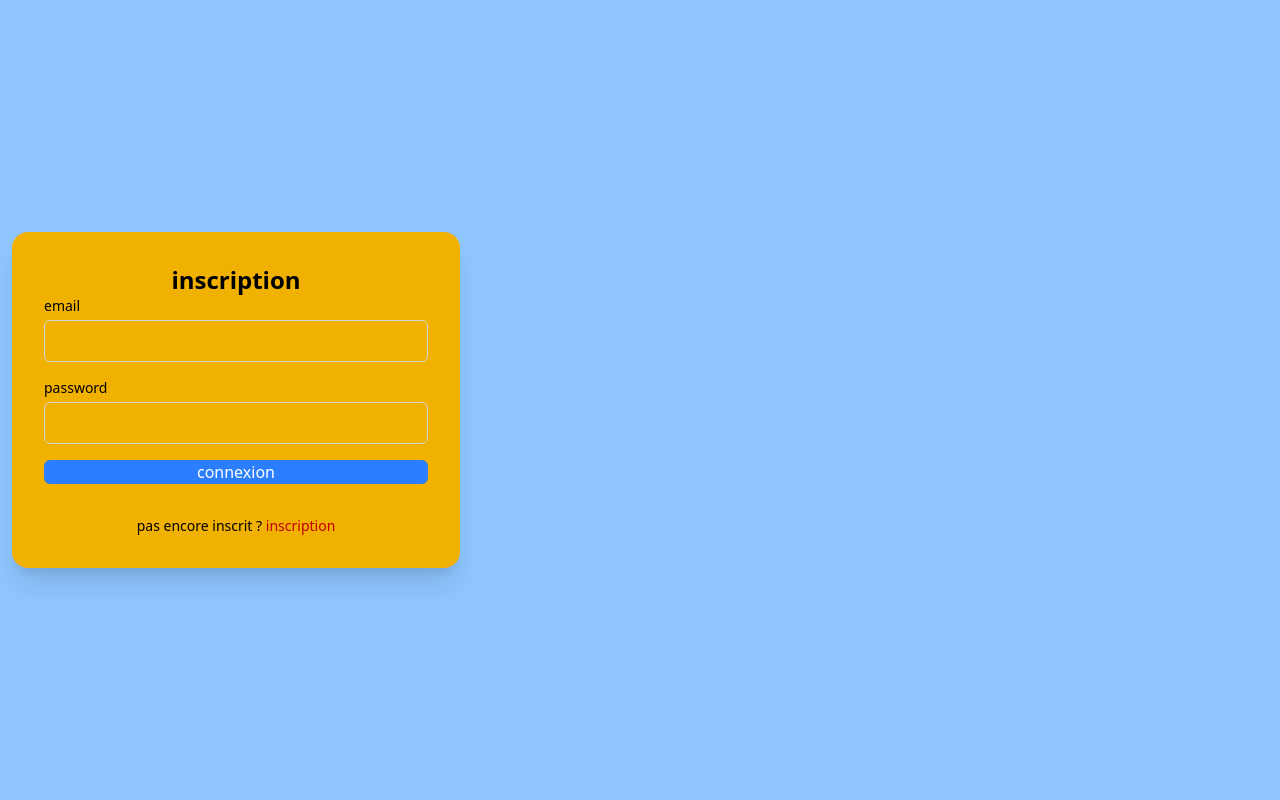
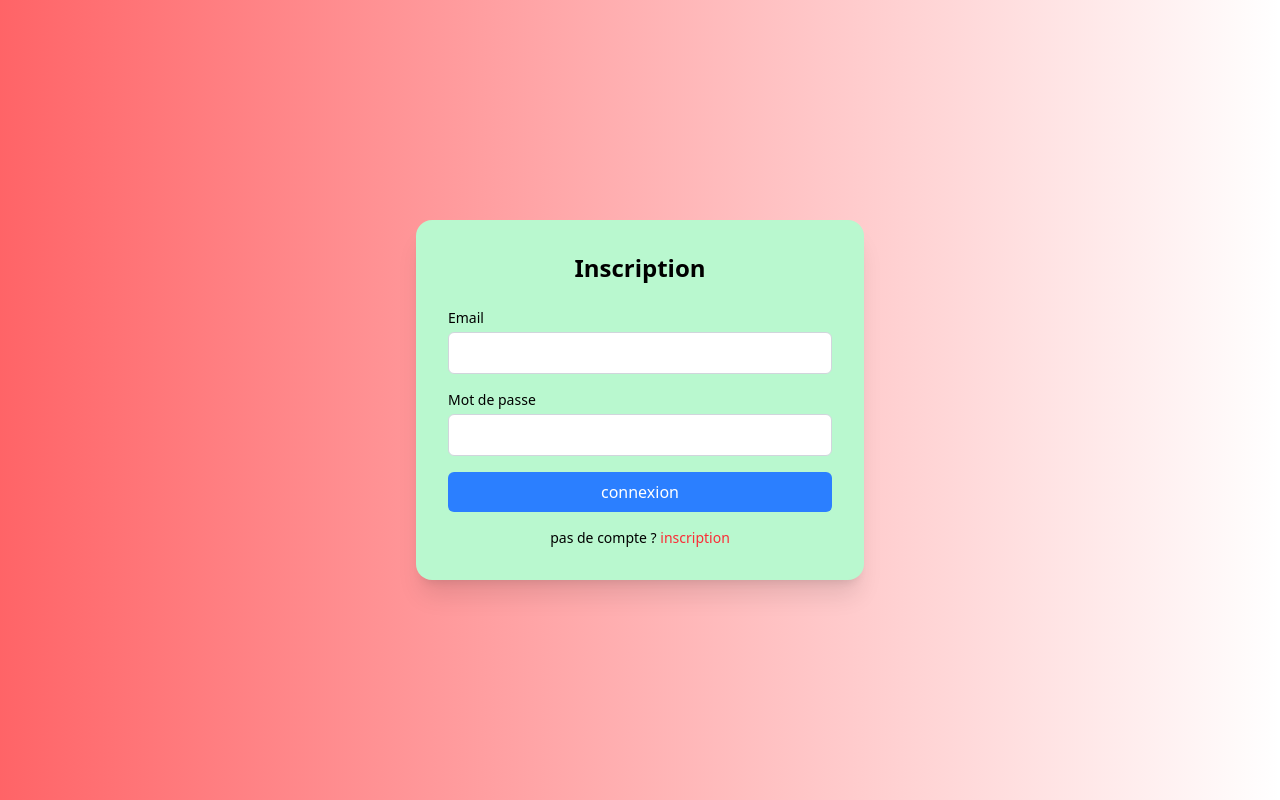
Before and after one commit to yannokocy/blog-2, a Next.js app: page /auth/login in a window 1280 px wide. Built offline with nearby package versions, Linux system fonts and the light colour scheme.

Commit message:
second commit

```diff
--- a/src/app/auth/login/page.tsx
+++ b/src/app/auth/login/page.tsx
@@ -1,35 +1,54 @@
+
 import Link from "next/link";
 
-export default function LoginPage() {
+export default function SignupPage() {
   return (
-        <>
-        <div className="min-h-screen flex items-center justify-content-center bg-blue-300 px-3 ">
-        <div className="bg-yellow-500 p-8 rounded-2xl shadow-xl w-full max-w-md">
-            <h2 className="text-2xl font-bold text-center md-6">inscription</h2>
+    <div className="min-h-screen flex items-center justify-center bg-gradient-to-r from-red-400 px-3">
+      <div className="bg-green-200 p-8 rounded-2xl shadow-xl w-full max-w-md">
+        <h2 className="text-2xl font-bold text-center mb-6">Inscription</h2>
 
         <form className="space-y-4">
 
           <div>
-                    <label htmlFor="nom" className="block text-sm font-medium ">email</label>
-                    <input type="text" id="email" name="email" required className="w-full mt-1 px-3 py-2 border border-gray-300 rounded-md
-                    focus:outline-none focus:ring-2 focus:ring-blue-500" />
+            <label htmlFor="email" className="block text-sm font-medium">Email</label>
+            <input
+              type="email"
+              id="email"
+              name="email"
+              required
+              className="w-full mt-1 px-3 py-2 border border-gray-300 bg-white rounded-md focus:outline-none focus:ring-2 focus:ring-blue-500"
+            />
           </div>
 
           <div>
-                    <label htmlFor="nom" className="block text-sm font-medium">password</label>
-                    <input type="password" id="password" name="password" required className="w-full mt-1 px-3 py-2 border border-gray-300 rounded-md
-                    focus:outline-none focus:ring-2 focus:ring-blue-500" />
+            <label htmlFor="password" className="block text-sm font-medium">Mot de passe</label>
+            <input
+              type="password"
+              id="password"
+              name="password"
+              required
+              className="w-full mt-1 px-3 py-2 border border-gray-300 bg-white rounded-md focus:outline-none focus:ring-2 focus:ring-blue-500"
+            />
           </div>
 
-                <button type="submit" className="w-full bg-blue-500 text-white rounded-md ">
-                <Link href="/blog">connexion</Link>
+          {/* Lien qui remplace le bouton submit */}
+          <Link href="/blog" passHref>
+            <button
+              type="button"
+              className="w-full bg-blue-500 hover:bg-blue-600 text-white py-2 rounded-md"
+            >
+              connexion
             </button>
-                <p className="mt-4 text-center text-sm"> pas encore inscrit ? <Link href="/auth/sign-up" className="text-red-700 hover:underline">inscription</Link></p>
+          </Link>
+
+          <p className="mt-4 text-center text-sm">
+            pas de compte ?{" "}
+            <Link href="/auth/login" className="text-red-500 hover:underline">
+              inscription
+            </Link>
+          </p>
         </form>
-
       </div>
-
     </div>
-      </>
-    )
-};
+  );
+}
--- a/src/app/auth/sign-up/page.tsx
+++ b/src/app/auth/sign-up/page.tsx
@@ -2,7 +2,7 @@ import Link from "next/link";
 
 export default function SignupPage() {
   return (
-    <div className="min-h-screen flex items-center justify-center bg-gray-100 px-3">
+    <div className="min-h-screen flex items-center justify-center bg-gradient-to-l from-blue-400 px-3">
       <div className="bg-white p-8 rounded-2xl shadow-xl w-full max-w-md">
         <h2 className="text-2xl font-bold text-center mb-6">Inscription</h2>
 
--- a/src/app/blog/page.tsx
+++ b/src/app/blog/page.tsx
@@ -2,26 +2,71 @@ import Link from 'next/link';
 
 export default function Home() {
   return (
-    <div className="flex h-screen">
-      {/* Sidebar */}
-      <aside className="w-64 bg-gray-900 text-white p-6 flex flex-col gap-4">
-        <h1 className="text-2xl font-bold mb-8">Mon Blog</h1>
-        <Link href="/auth/login">
-          <button className="bg-blue-500 hover:bg-blue-600 py-2 px-4 rounded w-full text-left">
+    <div className="h-screen flex flex-col">
+      {/* Navbar horizontale */}
+      <aside className="w-full h-20 bg-white text-gray-950 px-6 flex items-center justify-between">
+        {/* Titre */}
+        <h1 className="text-2xl font-bold">Mon Blog</h1>
+
+        {/* Onglets de navigation */}
+        <nav className="flex gap-10">
+          <Link href="/a-propos" className="hover:text-blue-400 font-bold">
+            À propos
+          </Link>
+          <Link href="/contact" className="hover:text-blue-400 font-bold">
+            Contact
+          </Link>
+          <Link href="/formations" className="hover:text-blue-400 font-bold">
+            Formations
+          </Link>
+          <Link href="/en-ligne" className="hover:text-blue-400 font-bold">
+            En ligne
+          </Link>
+        </nav>
+
+
+
+        {/* Authentification */}
+        <div className="flex gap-4">
+
+        <div>
+            <input
+              type="search"
+              name="search"
+              id='search'
+              placeholder='recherche . . .'
+              className="w-full mt-1 px-3 py-2 border border-gray-300 rounded-md focus:outline-none focus:ring-2 focus:ring-blue-500"
+            />
+          </div>
+
+          <Link
+            href="/auth/login"
+            className="bg-blue-500 hover:bg-blue-600 py-2 px-4 rounded text-white"
+          >
             Login
-          </button>
-        </Link>
-        <Link href="/auth/sign-up">
-          <button className="bg-green-500 hover:bg-green-600 py-2 px-4 rounded w-full text-left">
+          </Link>
+          <Link
+            href="/auth/sign-up"
+            className="bg-green-500 hover:bg-green-600 py-2 px-4 rounded text-white"
+          >
             Signup
-          </button>
-        </Link>
+          </Link>
+        </div>
       </aside>
 
-      {/* Main Content */}
-      <main className="flex-1 p-8">
-        <h2 className="text-xl">Bienvenue sur mon blog</h2>
-      </main>
+      {/* Contenu principal */}
+      <main className="h-full bg-gradient-to-br from-blue-500 flex flex-col items-center justify-end pb-2">
+
+
+  <Link href="/post">
+    <button
+      type="button"
+      className="w-40 bg-blue-500 hover:bg-blue-600 text-white py-2  rounded-md"
+    >
+      Poster
+    </button>
+  </Link>
+</main>
     </div>
   );
 }
--- /dev/null
+++ b/src/app/post/page.tsx
@@ -0,0 +1,8 @@
+
+export default function Post() {
+    return(
+        <div>
+            <h2>post</h2>
+        </div>
+    );
+}
```
Lines whose indentation alone changed are shown as unchanged.
